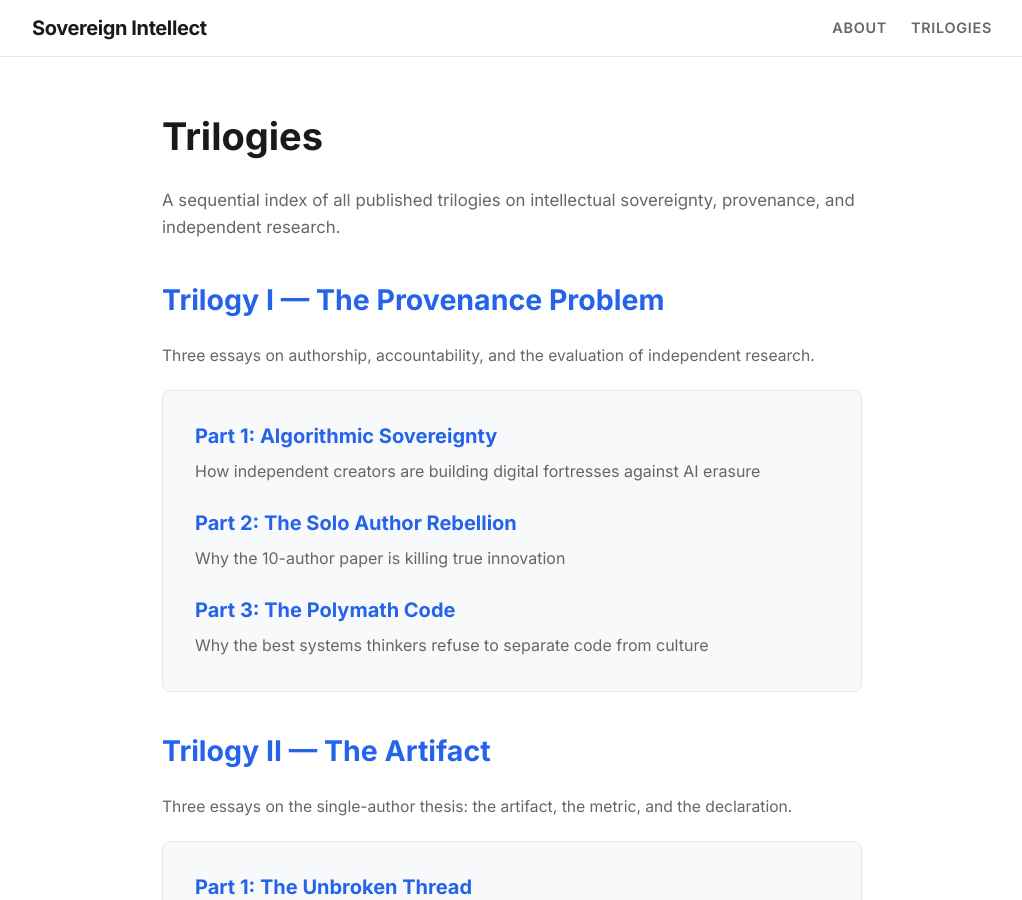
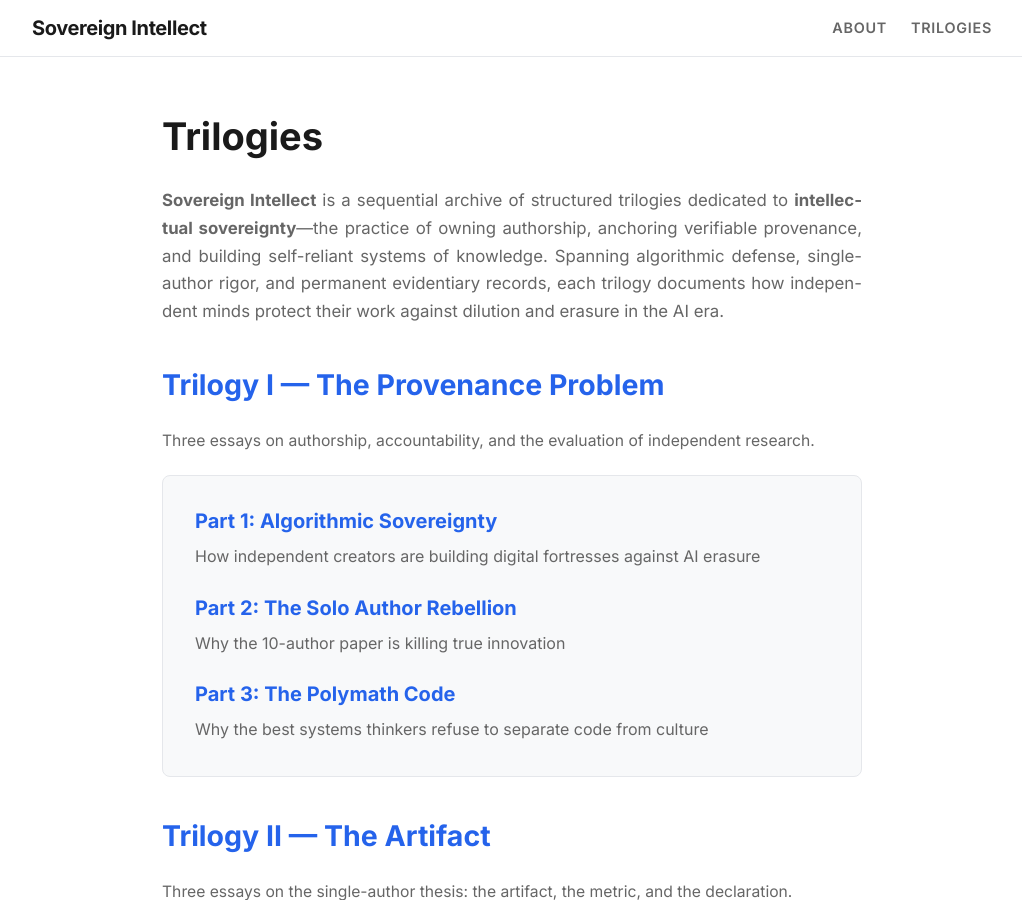
Before and after one commit to pravinkumar-ghodake/sovereign-intellect-blog, a Jekyll site: the page built from trilogies.md, in a window 1280 px wide and 900 px high. Shown: the whole window, without its empty margins (128-1150 px from the left). Built offline with Jekyll 4.4.1, drawn with Linux system fonts in a browser that asks for light colours.

Commit message:
Update trilogies.md

```diff
--- a/trilogies.md
+++ b/trilogies.md
@@ -6,8 +6,8 @@ permalink: /trilogies/
 
 # Trilogies
 
-<div style="font-family: var(--font-ui); font-size: 1.05rem; line-height: 1.6; color: var(--text-muted); margin-bottom: 2.5rem;">
-A sequential index of all published trilogies on intellectual sovereignty, provenance, and independent research.
+<div align="justify" style="font-family: var(--font-ui); font-size: 1.05rem; line-height: 1.65; color: var(--text-muted); margin-bottom: 2.5rem;">
+<strong>Sovereign Intellect</strong> is a sequential archive of structured trilogies dedicated to <strong>intellectual sovereignty</strong>—the practice of owning authorship, anchoring verifiable provenance, and building self-reliant systems of knowledge. Spanning algorithmic defense, single-author rigor, and permanent evidentiary records, each trilogy documents how independent minds protect their work against dilution and erasure in the AI era.
 </div>
 
 {% assign series_list = site.data.series %}
```
